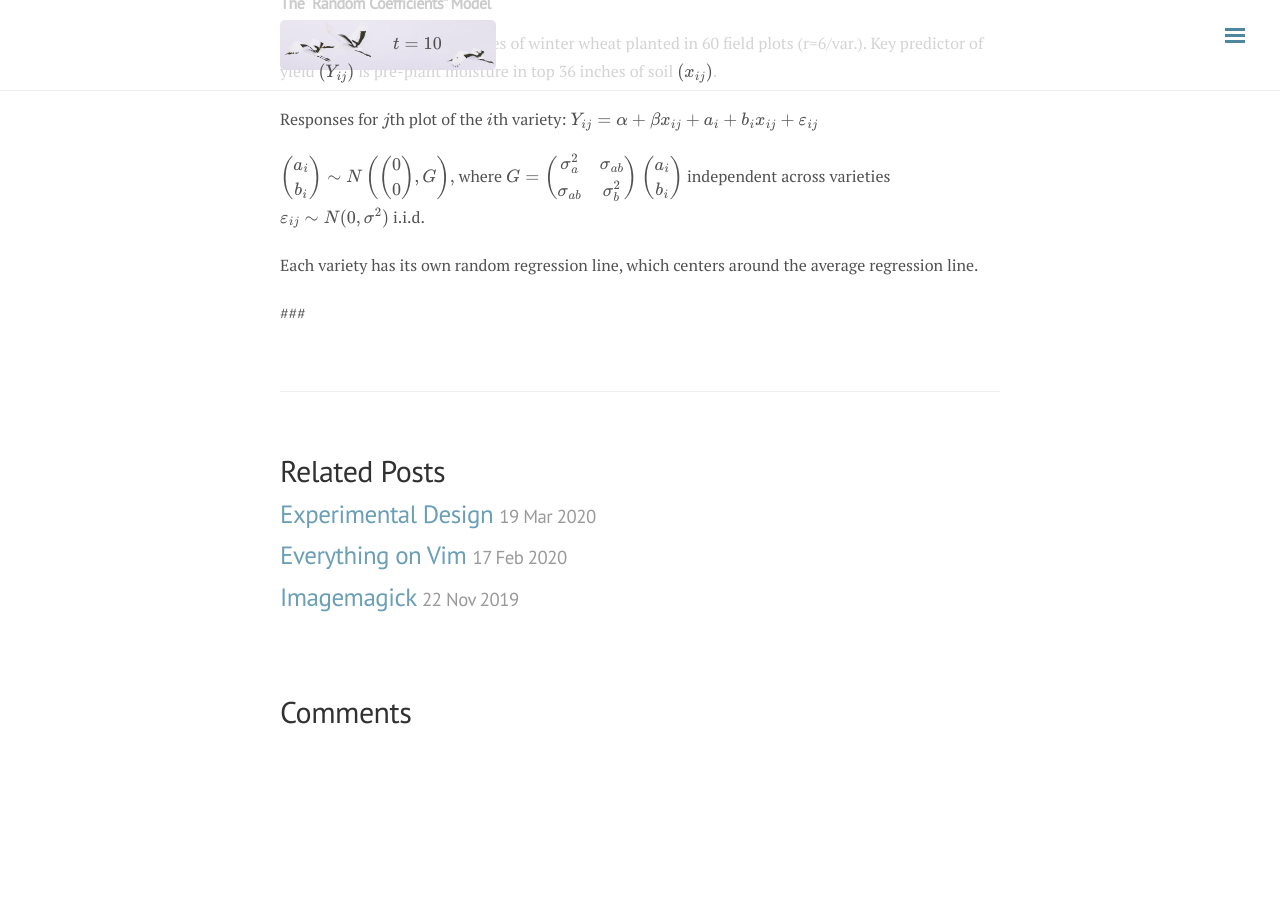
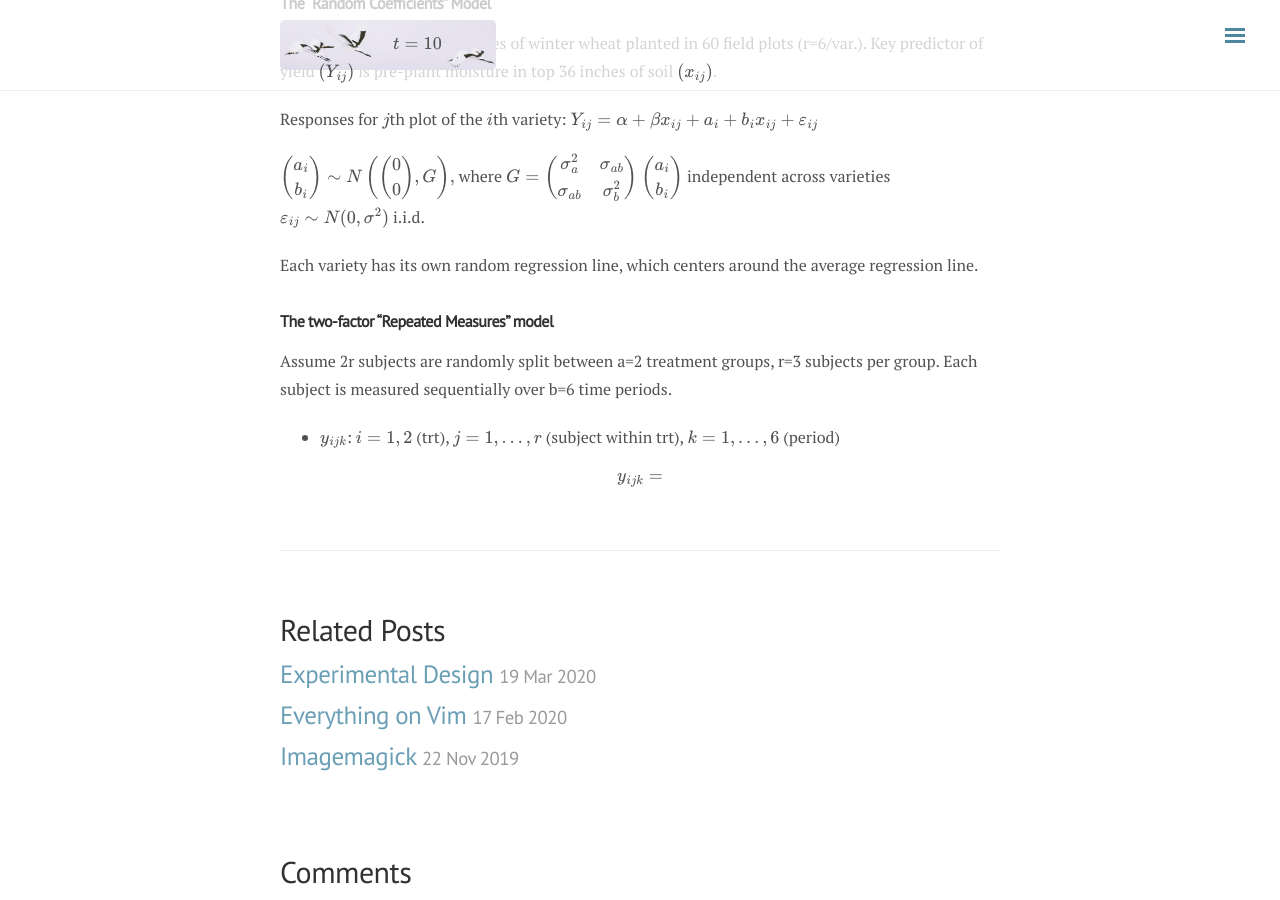
Before and after one commit to ylyy93/my_blog, a Jekyll site: the page built from _posts/phil/2020-03-18-mixed-model.md, in a window 1280 px wide and 900 px high, scrolled down 1658 px. Built offline with Jekyll 4.4.1, drawn with Linux system fonts in a browser that asks for light colours; nearby versions of some CDN libraries; formulas are drawn with MathJax 3; comment, search, counter and statistics services are not loaded; before the commit the page ends 2398 px from its top, so only the background shows below that.

Commit message:
rebuilding site Thu Mar 19 00:01:58 PDT 2020

```diff
--- a/_posts/phil/2020-03-18-mixed-model.md
+++ b/_posts/phil/2020-03-18-mixed-model.md
@@ -92,4 +92,12 @@ $\varepsilon_{ij}\sim N(0,\sigma^2)$ i.i.d.
 
 Each variety has its own random regression line, which centers around the average regression line.
 
-###
+### The two-factor "Repeated Measures" model
+Assume 2r subjects are randomly split between a=2 treatment groups, r=3
+subjects per group. Each subject is measured sequentially over b=6 time periods.
+
+* $y_{ijk}$: $i=1,2$ (trt), $j=1,\ldots,r$ (subject within trt), $k=1,\ldots,6$ (period)
+
+$$
+y_{ijk} =
+$$
```
